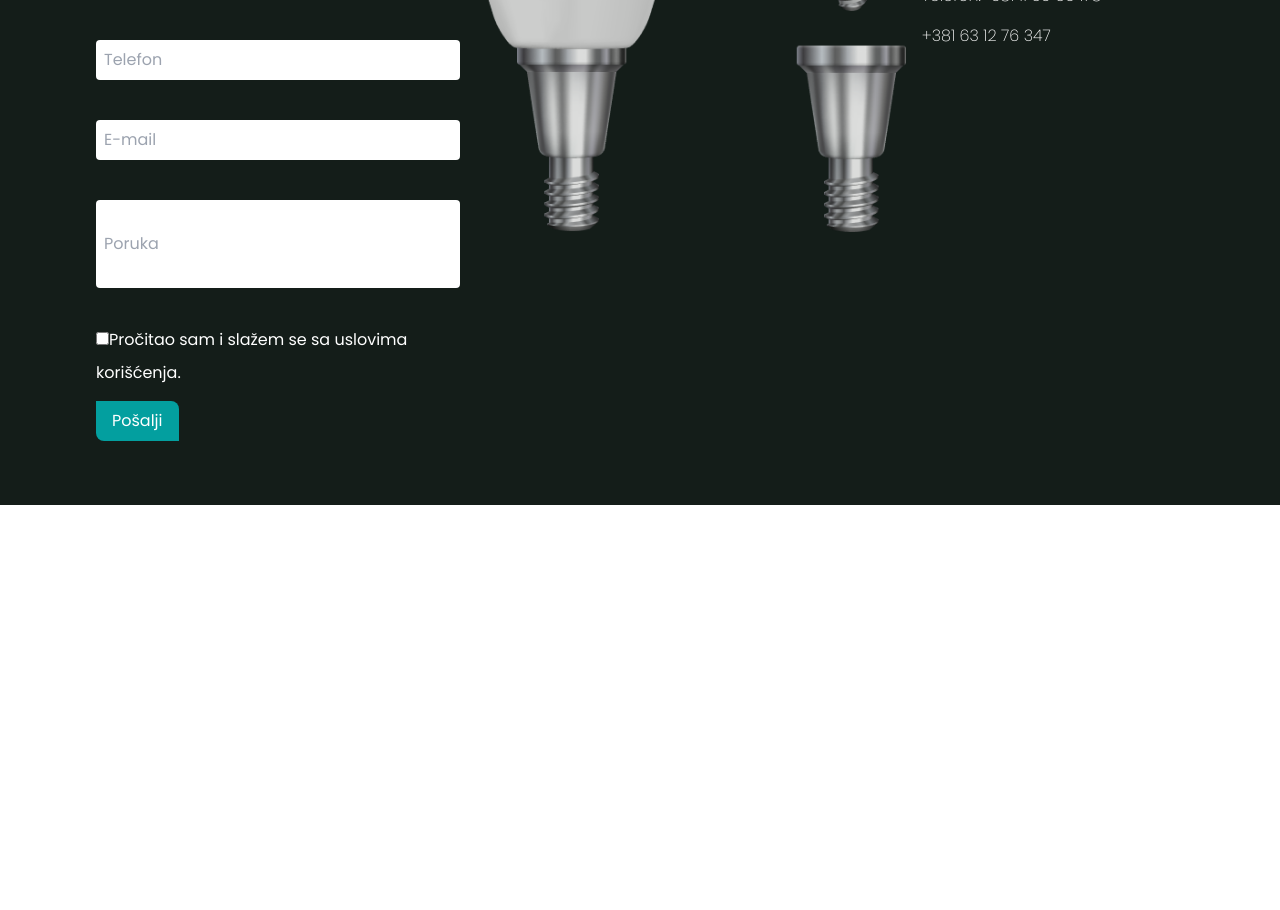
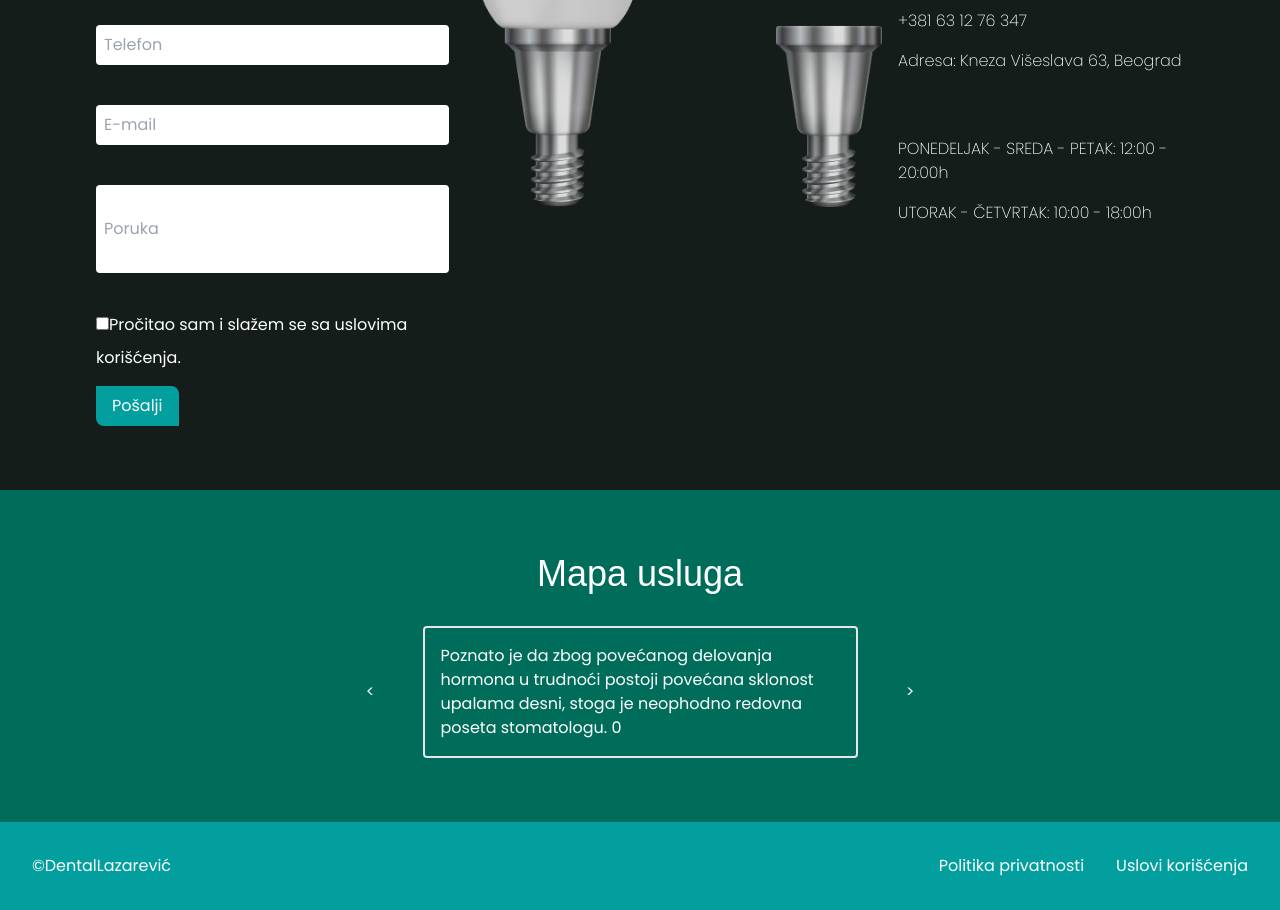
Before and after one commit to DeusCorona/ViteTailwind, a React (Vite) app: page / in a window 1280 px wide. Shown: the part 2060-2970 px from the top of the page. Before the commit the page ends 2565 px from the top, so only its background shows below. Built offline with nearby package versions, Linux system fonts and the light colour scheme; a web font is replaced by a local one.

Commit message:
Added Carousel. Updated few cosmetics.

```diff
--- a/src/App.jsx
+++ b/src/App.jsx
@@ -2,6 +2,8 @@ import CallToAction from "./components/CallToAction/CallToAction";
 import About from "./components/About/About";
 import Certified from "./components/Cerftified/Certified";
 import Contact from "./components/Contact/Contact";
+import Carousel from "./components/Carousel/Carousel";
+import TOS from "./components/TOS/TOS";
 
 function App() {
 
@@ -18,6 +20,8 @@ function App() {
       da pruža usluge - oni kreiraju iskustva. Svaki pacijent je za nas jedinstven, a naša posvećenost personalizovanoj
       usluzi znači da svaki osmeh koji napusti našu ordinaciju odražava individualnost onoga ko ga nosi."/>
       <Contact title="Kontaktirajte nas"/>
+      <Carousel/>
+      <TOS/>
     </>
   );
 }
--- a/src/components/Carousel/Carousel.jsx
+++ b/src/components/Carousel/Carousel.jsx
@@ -1,9 +1,50 @@
 import React from 'react';
+import { useState } from 'react';
+
+const procedures = [
+    "Poznato je da zbog povećanog delovanja hormona u trudnoći postoji povećana sklonost upalama desni, stoga je neophodno redovna poseta stomatologu. 0",
+    "Trenutno veoma popularna estetska procedura je beljenje zuba, pri beljenju zuba ne dolazi ni do kakvih strukturalnih promena na zubnom tkivu pa se moze ponavljati bez stetnih posledica… 1",
+    "Poznato je da zbog povećanog delovanja hormona u trudnoći postoji povećana sklonost upalama desni, stoga je neophodno redovna poseta stomatologu. 2",
+    "Trenutno veoma popularna estetska procedura je beljenje zuba, pri beljenju zuba ne dolazi ni do kakvih strukturalnih promena na zubnom tkivu pa se moze ponavljati bez stetnih posledica… 3"
+];
+
+const nextSlide = () =>
+{
+
+};
 
 const Carousel = () => {
+
+    const [slideIndex, setSlideIndex] = useState(0);
+
+    const nextSlide = () => {
+        const isLastSlide = slideIndex === procedures.length - 1
+        const newIndex = isLastSlide ?  0 : slideIndex + 1
+        setSlideIndex(newIndex)
+    };
+
+    const previousSlide = () => {
+        const isFirstSlide = slideIndex === 0
+        const newIndex = isFirstSlide ? procedures.length - 1 : slideIndex - 1
+        setSlideIndex(newIndex)
+    };
+
     return (
-        <div>
-
+        <div className='flex flex-col items-center justify-center gap-8 bg-tealgreen text-white p-16 md:px-24'>
+            <div className='text-4xl fontLexend'>
+                Mapa usluga
+            </div>
+            <div className='flex flex-row justify-center items-center gap-8'>
+                <div onClick={previousSlide} className='cursor-pointer hover:bg-azure p-4 rounded'>
+                    {"<"}
+                </div>
+                <div className='border-2 rounded p-4 w-[40%]'>
+                    {procedures[slideIndex]}
+                </div>
+                <div onClick={nextSlide} className='cursor-pointer hover:bg-azure p-4 rounded'>
+                    {">"}
+                </div>
+            </div>
         </div>
     );
 }
--- a/src/components/Cerftified/Certified.jsx
+++ b/src/components/Cerftified/Certified.jsx
@@ -9,7 +9,7 @@ function Certified(props) {
             <hr className='w-full md:w-[2rem] h-[0.1rem] bg-white rounded'/>
         </div>
         <div className='flex flex-col-reverse items-start md:flex-row justify-between gap-8 mt-[2rem]'>
-            <div className='md:w-[25%] lg:w-[20%]'>
+            <div className='md:w-[25%] lg:w-[20%] border-l-4 border-b-4 pl-4 pb-2 rounded'>
                 <img src={Logo} alt="LogoImg" className='rounded-lg hover:shadow-xl shadow-charcoal/90'/>
             </div>
             <div className='flex flex-col gap-8 items-center md:items-start justify-center md:w-[75%] lg:w-[80%]'>
--- a/src/components/Contact/Contact.jsx
+++ b/src/components/Contact/Contact.jsx
@@ -20,6 +20,15 @@ const Contact = (props) => {
                     </div>
                     <div>
                         +381 63 12 76 347
+                    </div>
+                    <div>
+                        Adresa: Kneza Višeslava 63, Beograd
+                    </div>
+                    <div className='mt-12'>
+                        PONEDELJAK - SREDA - PETAK: 12:00 - 20:00h
+                    </div>
+                    <div>
+                    UTORAK - ČETVRTAK: 10:00 - 18:00h
                     </div>
                 </div>
                 <div className='max-w-[50vw]'>
--- /dev/null
+++ b/src/components/TOS/TOS.jsx
@@ -0,0 +1,21 @@
+import React from 'react'
+
+function TOS() {
+  return (
+    <div className='flex flex-col gap-4 md:flex-row justify-between items-center p-8 bg-azure text-white'>
+        <div>
+            ©DentalLazarević
+        </div>
+        <div className='flex flex-col md:flex-row justify-between gap-4 md:gap-8'>
+            <div>
+                Politika privatnosti
+            </div>
+            <div>
+                Uslovi korišćenja
+            </div>
+        </div>
+    </div>
+  )
+}
+
+export default TOS
```
